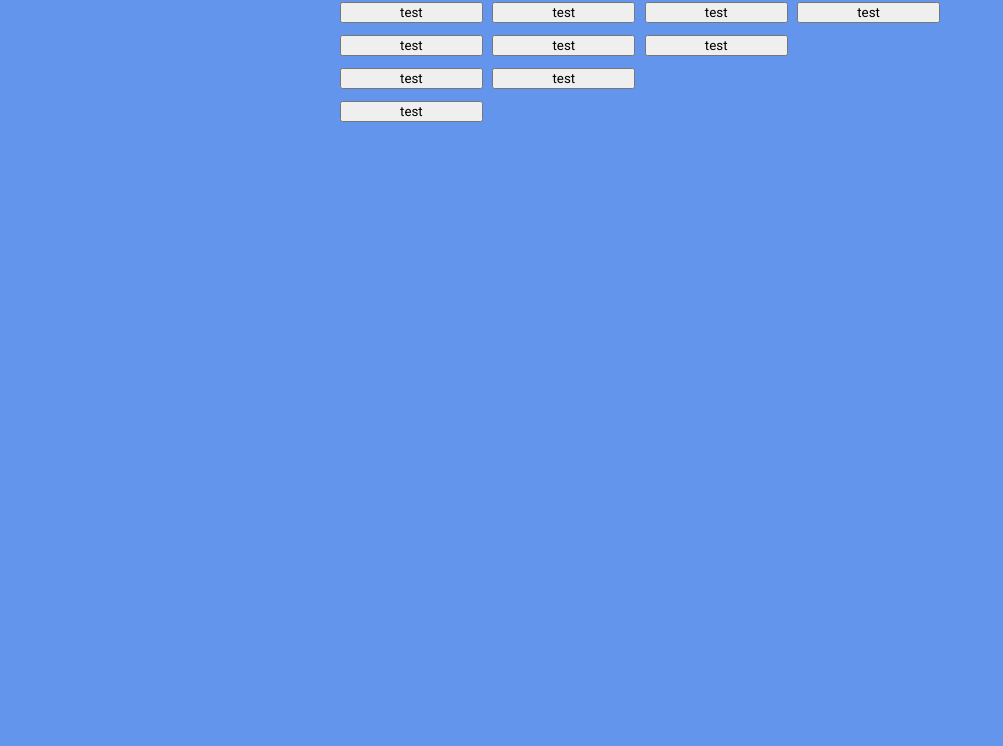
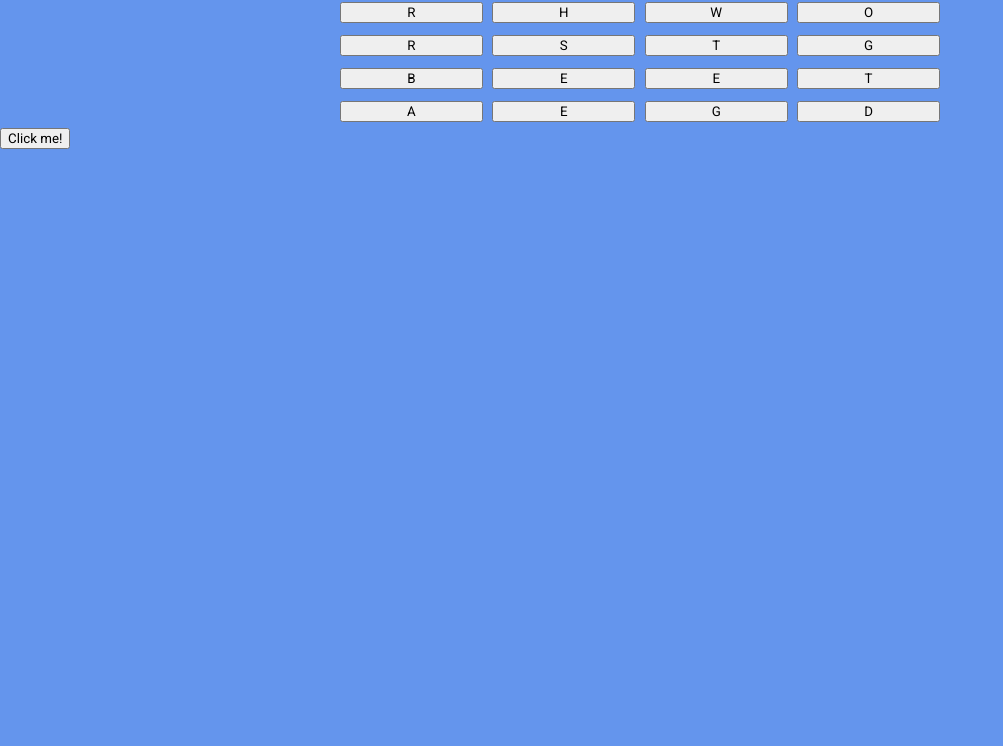
Before and after one commit to jaimyb/ITProject, a website built with webpack: page src/index.html in a window 1280 px wide. Shown: the part 54-800 px from the top of the page, without its empty margins (0-1003 px from the left). Built offline with nearby package versions, Linux system fonts and the light colour scheme.

Commit message:
Board generation completed in typescript.
Board generation completed in typescript.

```diff
--- a/src/index.html
+++ b/src/index.html
@@ -13,7 +13,9 @@
         </div>
         <div id="button_grid">
         </div>
+        <button id="button" onclick="test()">Click me!</button>
+        <script src="bundle.js"></script>
     </div>
-    <script src="bundle.js"></script>
+
 </body>
 </html>
--- a/src/index.ts
+++ b/src/index.ts
@@ -2,9 +2,7 @@ require('./index.html');
 require('./style/stylesheet.css');
 const $ = require("jquery");
 
-const boards = 20;
-
-const dice = [
+const diceLetters = [
     ['R', 'I', 'F', 'O', 'B', 'X'],
     ['I', 'F', 'E', 'H', 'E', 'Y'],
     ['D', 'E', 'N', 'O', 'W', 'S'],
@@ -23,69 +21,88 @@ const dice = [
     ['P', 'A', 'C', 'E', 'M', 'D']
 ];
 
-let buttons = [];
+declare var board;
+
+$( document ).ready(function() {
+    StartGame();
+
+});
+
+function StartGame(){
+    board = new Board;
+}
+
+$('#button').click(function () {
+    board.GenerateBoard();
+});
 
 
 
-$( document ).ready(function() {
-    GenerateButtons();
-});
+class Board{
+    rows: HTMLDivElement[];
+    dice: Array<Array<Die>>;
 
+    constructor(){
+        this.rows = new Array<HTMLDivElement>();
+        this.dice = new Array<Array<Die>>();
+        this.InitRows();
+        this.GenerateBoard();
+    }
 
-function GenerateBoard() {
-    let a = 0;
-    let b = 0;
-
-    for(a = 0; a < 4; a++){
-        let row = document.createElement('div');
-        row.setAttribute('type', 'div');
-        row.setAttribute('id', "boggle_row_" + a);
-        row.setAttribute('class',"section group");
-        var button_grid = $("#button_grid");
-        button_grid.append(row);
-        for(b = 0; b < 4; b++){
-            $('#boggle_row_' + b).append(buttons[a][b]);
+    InitRows(){
+        for(let a = 0; a < 4; a++){
+            let row = document.createElement('div');
+            row.setAttribute('type', 'div');
+            row.setAttribute('id', "boggle_row_" + a);
+            row.setAttribute('class',"section group boggle_row");
+            this.rows.push(row);
         }
     }
+
+    GenerateBoard(){
+        let count = 0;
+
+        $('.dice').remove();
+        $('.boggle_row').remove();
+
+        for(let a = 0; a < 4; a++) {
+            let row = [];
+            for(let b = 0; b < 4; b++){
+                let die = new Die(count);
+                row.push(die);
+                count++;
+            }
+            this.dice.push(row);
+        }
+
+        for(let a = 0; a < 4; a++) {
+            $("#button_grid").append(this.rows[a]);
+            for(let b = 0; b < 4; b++){
+                $('#boggle_row_' + a).append(this.dice[a][b].buttonElement);
+            }
+        }
+    }
+
 }
 
-function DiceClicked(){
-    alert("working!");
-}
-
-function GenerateButtons() {
-    let count = 0;
-    let a = 0;
-    let b = 0;
-
-    for(a = 0; a < 4; a++) {
-        let row = [];
-        for(b = 0; b < 4; b++){
-            let diceNumber = Math.floor((Math.random() * 6) + 0);
-            let btn = document.createElement('button');
-            btn.setAttribute('type', 'button');
-            btn.setAttribute('onclick', "DiceClicked()");
-            btn.setAttribute('id', "boggle_button_" + count);
-            btn.setAttribute('class',"col span_1_of_4 dice");
-            btn.innerHTML= 'test';
-            row.push(btn);
-            count++;
-
-            let test = new Array<die>();
-        }
-        buttons.push(row);
-    }
-    GenerateBoard();
-}
-
-class die{
+class Die{
     currentLetter: string;
     letters: string[];
     id: number;
+    buttonElement: HTMLButtonElement;
 
+    constructor(id: number){
+        this.letters = diceLetters[id];
+        this.id = id;
+        this.buttonElement = document.createElement('button');
+        this.buttonElement.setAttribute('id', id.toString());
+        this.buttonElement.setAttribute('type', 'button');
+        this.buttonElement.setAttribute('class',"col span_1_of_4 dice");
+        this.GetRandomLetter();
+    }
 
-    constructor(letters: string[],id: number){
-        this.letters = letters;
-        this.id = id;
+    GetRandomLetter() {
+        var letter = this.letters[Math.floor((Math.random() * 6) + 0)];
+        this.buttonElement.innerHTML = letter;
     }
 }
```
